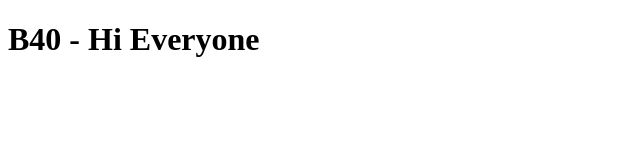
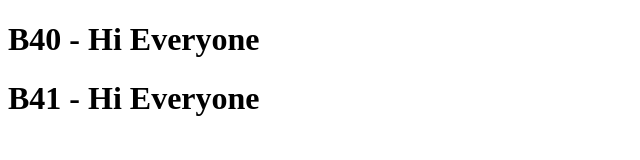
Before and after one commit to Thiru-cse/Source-Control-1, a plain HTML site: page index.html in a window 1280 px wide. Shown: the whole page, without its empty margins (0-640 px from the left). Drawn offline with Linux system fonts and the light colour scheme.

Commit message:
Update B41

```diff
--- a/index.html
+++ b/index.html
@@ -8,5 +8,6 @@
 </head>
 <body>
     <h1>B40 - Hi Everyone</h1>
+    <h1>B41 - Hi Everyone</h1>
 </body>
 </html>
```
